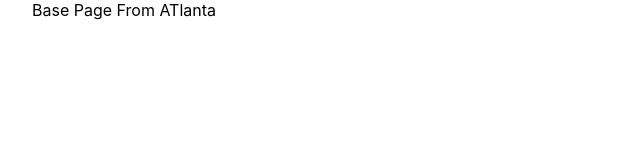
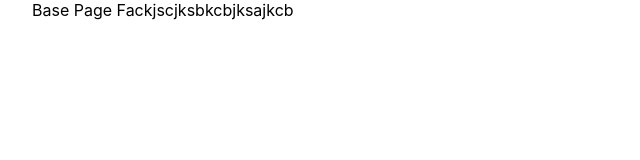
Before and after one commit to jasham/todoclient, a Next.js app: page / in a window 1280 px wide. Shown: the top 160 px of the page, without its empty margins (0-640 px from the left). Built offline with nearby package versions, Linux system fonts and the light colour scheme.

Commit message:
updating code

```diff
--- a/pages/index.tsx
+++ b/pages/index.tsx
@@ -5,7 +5,7 @@ import Image from 'next/image';
 import styles from '../styles/Home.module.css';
 
 const Home: NextPage = () => {
-  return <div className={styles.container}>Base Page From ATlanta</div>;
+  return <div className={styles.container}>Base Page Fackjscjksbkcbjksajkcb</div>
 };
 
 export default Home;
```
